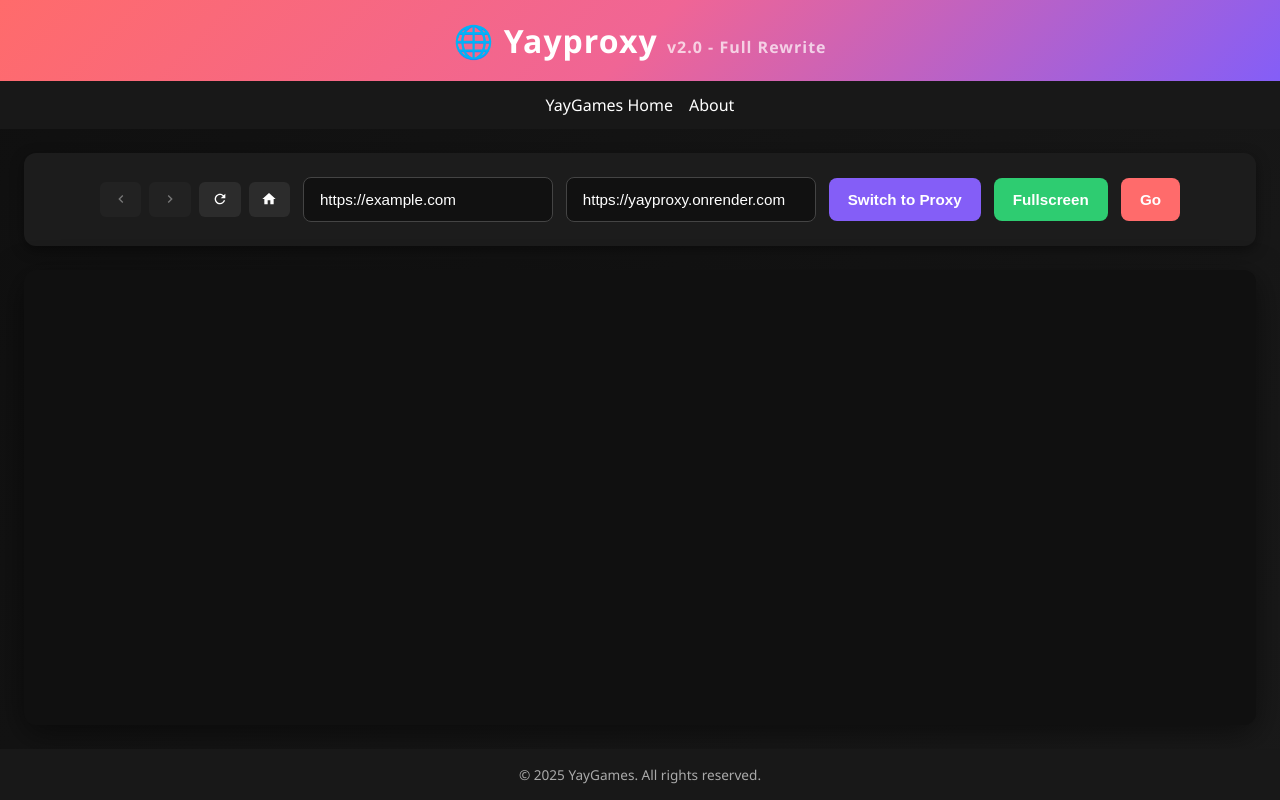
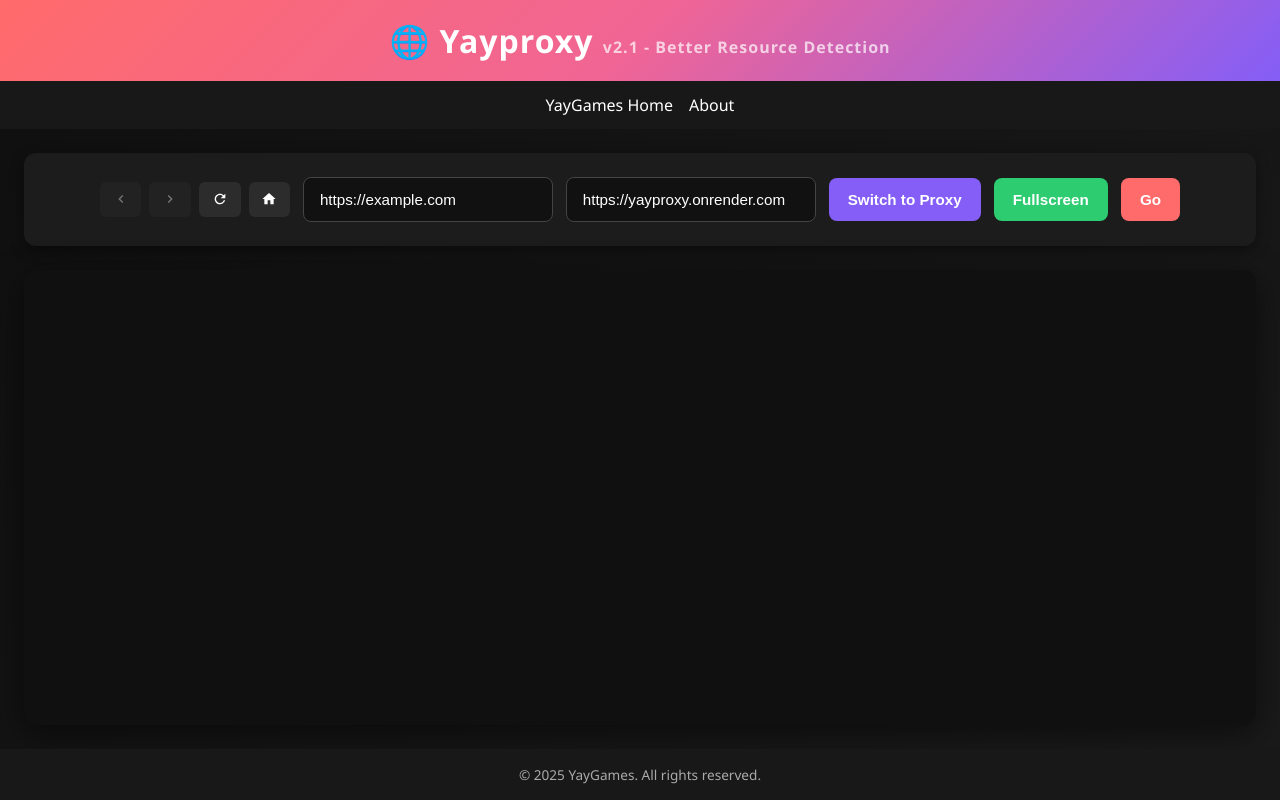
Before and after one commit to yaygamesdev/yayproxy, a website: page public/index.html in a window 1280 px wide. Drawn offline with Linux system fonts and the light colour scheme.

Commit message:
Update index.html

```diff
--- a/public/index.html
+++ b/public/index.html
@@ -258,7 +258,7 @@
   </style>
 </head>
 <body>
-  <header>🌐 Yayproxy <span style="font-size: 0.5em; opacity: 0.7;">v2.0 - Full Rewrite</span></header>
+  <header>🌐 Yayproxy <span style="font-size: 0.5em; opacity: 0.7;">v2.1 - Better Resource Detection</span></header>
   <nav>
     <a href="https://yaygames.vercel.app/home.html">YayGames Home</a>
     <a href="#">About</a>
```
